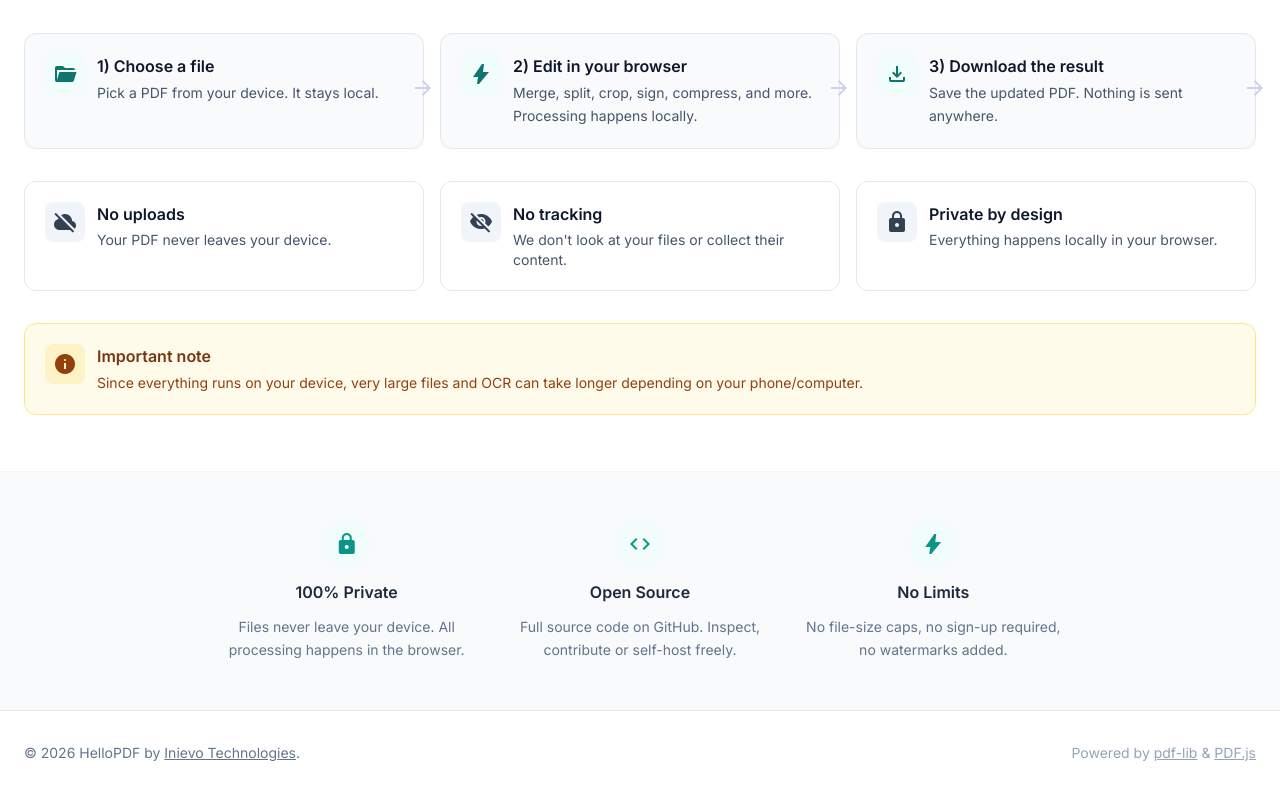
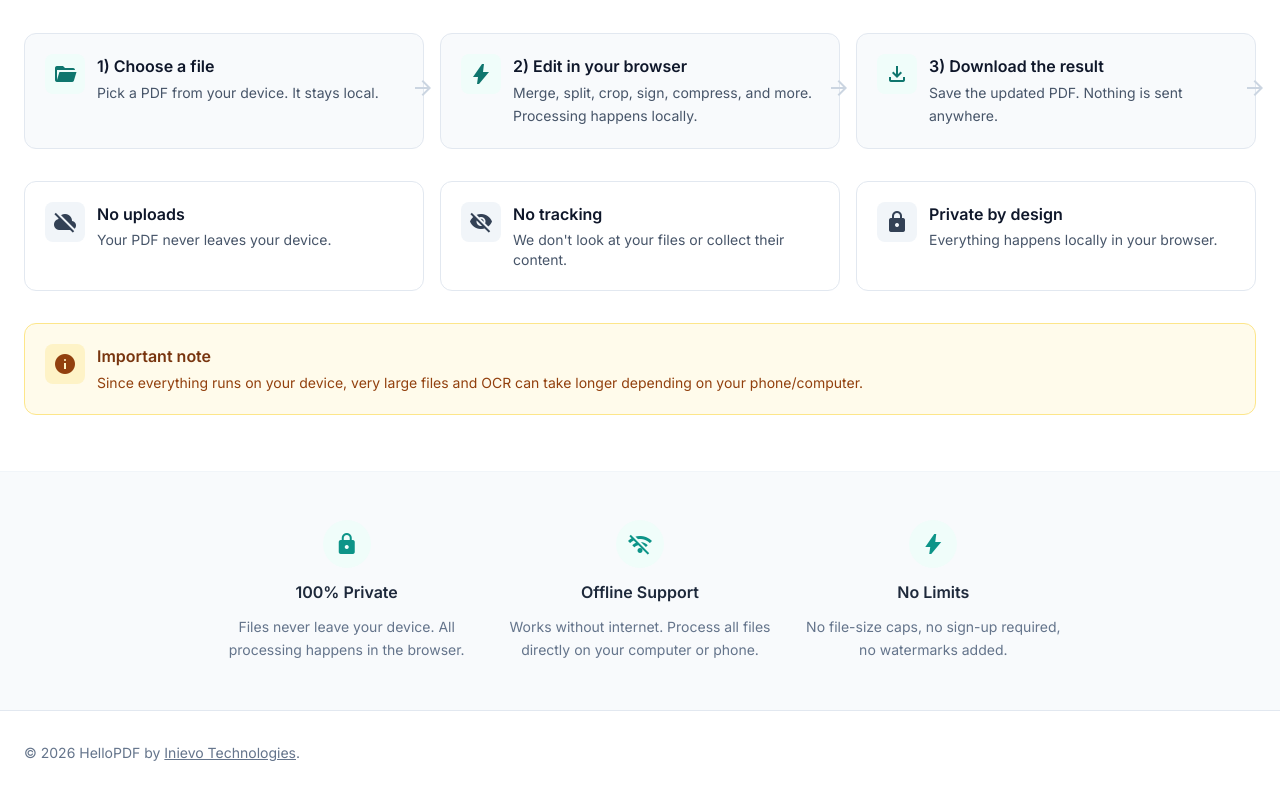
Before and after one commit to abumdselim/pdfingpro, a Next.js app: page / in a window 1280 px wide. Shown: the part 1597-2392 px from the top of the page. Built offline with nearby package versions, Linux system fonts and the light colour scheme.

Commit message:
Remove Powered By text and replace Open Source section with Offline Support

```diff
--- a/app/page.tsx
+++ b/app/page.tsx
@@ -160,7 +160,7 @@ export default function HomePage() {
         <div className="max-w-4xl mx-auto px-6 py-12 grid sm:grid-cols-3 gap-8 text-center">
           {[
             { icon: "lock", titleKey: "home.private.title", bodyKey: "home.private.body" },
-            { icon: "code", titleKey: "home.openSource.title", bodyKey: "home.openSource.body" },
+            { icon: "wifi_off", titleKey: "home.offlineSupport.title", bodyKey: "home.offlineSupport.body" },
             { icon: "bolt", titleKey: "home.noLimits.title", bodyKey: "home.noLimits.body" },
           ].map(({ icon, titleKey, bodyKey }) => (
             <div key={titleKey} className="flex flex-col items-center gap-3">
--- a/components/layout/Footer.tsx
+++ b/components/layout/Footer.tsx
@@ -1,10 +1,8 @@
 "use client";
 
-import { useTranslation } from "@/lib/i18n";
+
 
 export default function Footer() {
-  const { t } = useTranslation();
-
   return (
     <footer className="border-t border-slate-200 bg-white mt-auto">
       <div className="max-w-7xl mx-auto px-6 py-8 flex flex-col md:flex-row items-center justify-between gap-4">
@@ -19,26 +17,6 @@ export default function Footer() {
             Inievo Technologies
           </a>.
         </p>
-        <p className="text-sm text-slate-400">
-          {t("footer.poweredBy")}{" "}
-          <a
-            href="https://pdf-lib.js.org"
-            target="_blank"
-            rel="noopener noreferrer"
-            className="underline hover:text-slate-600 transition-colors"
-          >
-            pdf-lib
-          </a>{" "}
-          &amp;{" "}
-          <a
-            href="https://mozilla.github.io/pdf.js"
-            target="_blank"
-            rel="noopener noreferrer"
-            className="underline hover:text-slate-600 transition-colors"
-          >
-            PDF.js
-          </a>
-        </p>
       </div>
     </footer>
   );
--- a/locales/en.json
+++ b/locales/en.json
@@ -53,8 +53,8 @@
   "home.importantNote.body": "Since everything runs on your device, very large files and OCR can take longer depending on your phone/computer.",
   "home.private.title": "100% Private",
   "home.private.body": "Files never leave your device. All processing happens in the browser.",
-  "home.openSource.title": "Open Source",
-  "home.openSource.body": "Full source code on GitHub. Inspect, contribute or self-host freely.",
+  "home.offlineSupport.title": "Offline Support",
+  "home.offlineSupport.body": "Works without internet. Process all files directly on your computer or phone.",
   "home.noLimits.title": "No Limits",
   "home.noLimits.body": "No file-size caps, no sign-up required, no watermarks added.",
 
```
